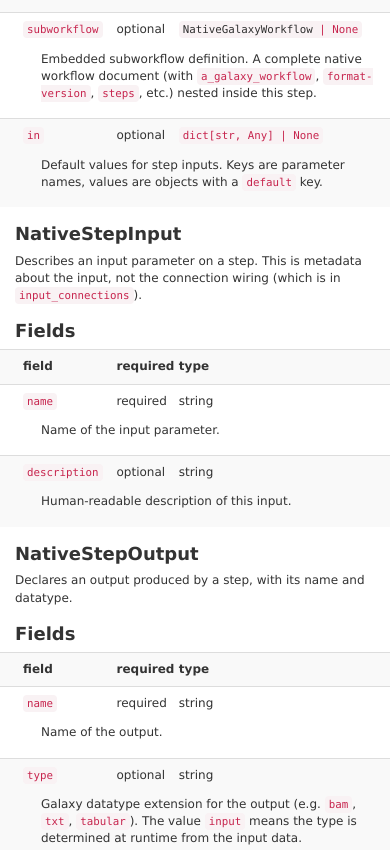
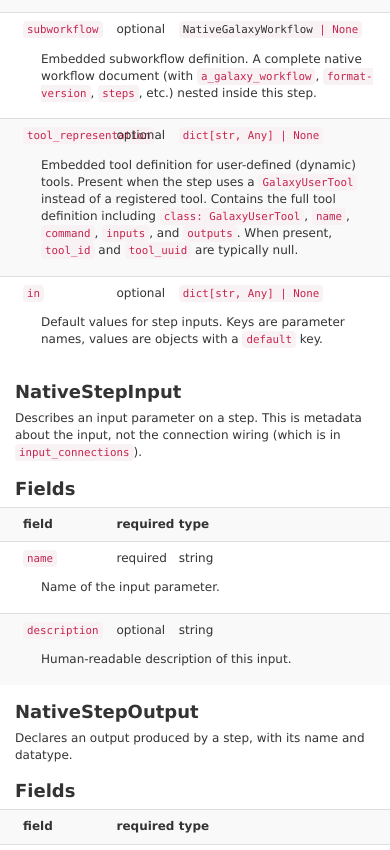
Before and after one commit to galaxyproject/gxformat2, a plain HTML site: page native_v0_1.html in a window 390 px wide. Shown: the part 9180-10030 px from the top of the page. Drawn offline with Linux system fonts and the light colour scheme.

Commit message:
Deploying to gh-pages from @ galaxyproject/gxformat2@ccce4715435adb455b9b0d682c4a09f60f095e5f 🚀

```diff
--- a/native_v0_1.html
+++ b/native_v0_1.html
@@ -768,6 +768,18 @@ nested inside this step.</p>
 </div>
 </div>
 <div class="row responsive-table-row">
+<div class="col-xs-3 col-lg-2"><code>tool_representation</code></div>
+<div class="col-xs-2 col-lg-1">optional</div>
+<div class="col-xs-7 col-lg-3"><code>dict[str, Any] | None</code></div>
+<div class="col-xs-12 col-lg-6 description-col"><p>Embedded tool definition for user-defined (dynamic) tools.
+Present when the step uses a <code>GalaxyUserTool</code> instead of a
+registered tool. Contains the full tool definition including
+<code>class: GalaxyUserTool</code>, <code>name</code>, <code>command</code>, <code>inputs</code>,
+and <code>outputs</code>. When present, <code>tool_id</code> and <code>tool_uuid</code>
+are typically null.</p>
+</div>
+</div>
+<div class="row responsive-table-row">
 <div class="col-xs-3 col-lg-2"><code>in</code></div>
 <div class="col-xs-2 col-lg-1">optional</div>
 <div class="col-xs-7 col-lg-3"><code>dict[str, Any] | None</code></div>
@@ -982,7 +994,7 @@ without arguments.</p>
 <div class="col-xs-12 col-lg-6 description-col"><p>The URI of the tool shed containing the repository this tool can be found in - typically this should be toolshed.g2.bx.psu.edu.</p>
 </div>
 </div></div><h3 id="NativeStepType" class="section">NativeStepType <a href="#NativeStepType">&sect;</a></h3><p>Step module types in the native Galaxy workflow format.</p>
-<h3>Symbols</h3><table class="table table-striped"><tr><th>symbol</th><th>description</th></tr><tr><td><code>data_input</code></td><td> A single dataset input to the workflow.</td></tr><tr><td><code>data_collection_input</code></td><td> A dataset collection input to the workflow.</td></tr><tr><td><code>parameter_input</code></td><td> A typed parameter input (text, integer, float, boolean, color).</td></tr><tr><td><code>tool</code></td><td> A Galaxy tool execution step.</td></tr><tr><td><code>subworkflow</code></td><td> An embedded or referenced sub-workflow.</td></tr><tr><td><code>pause</code></td><td> A manual pause point that halts execution until user intervention.</td></tr></table><h2 id="NativeReport" class="section">NativeReport <a href="#NativeReport">&sect;</a></h2><p>Workflow invocation report template.</p>
+<h3>Symbols</h3><table class="table table-striped"><tr><th>symbol</th><th>description</th></tr><tr><td><code>data_input</code></td><td> A single dataset input to the workflow.</td></tr><tr><td><code>data_collection_input</code></td><td> A dataset collection input to the workflow.</td></tr><tr><td><code>parameter_input</code></td><td> A typed parameter input (text, integer, float, boolean, color).</td></tr><tr><td><code>tool</code></td><td> A Galaxy tool execution step.</td></tr><tr><td><code>subworkflow</code></td><td> An embedded or referenced sub-workflow.</td></tr><tr><td><code>pause</code></td><td> A manual pause point that halts execution until user intervention.</td></tr><tr><td><code>pick_value</code></td><td> Select the first non-null value from multiple inputs.</td></tr></table><h2 id="NativeReport" class="section">NativeReport <a href="#NativeReport">&sect;</a></h2><p>Workflow invocation report template.</p>
 <h3>Fields</h3>
 <div class="responsive-table">
 <div class="row responsive-table-header">
```
